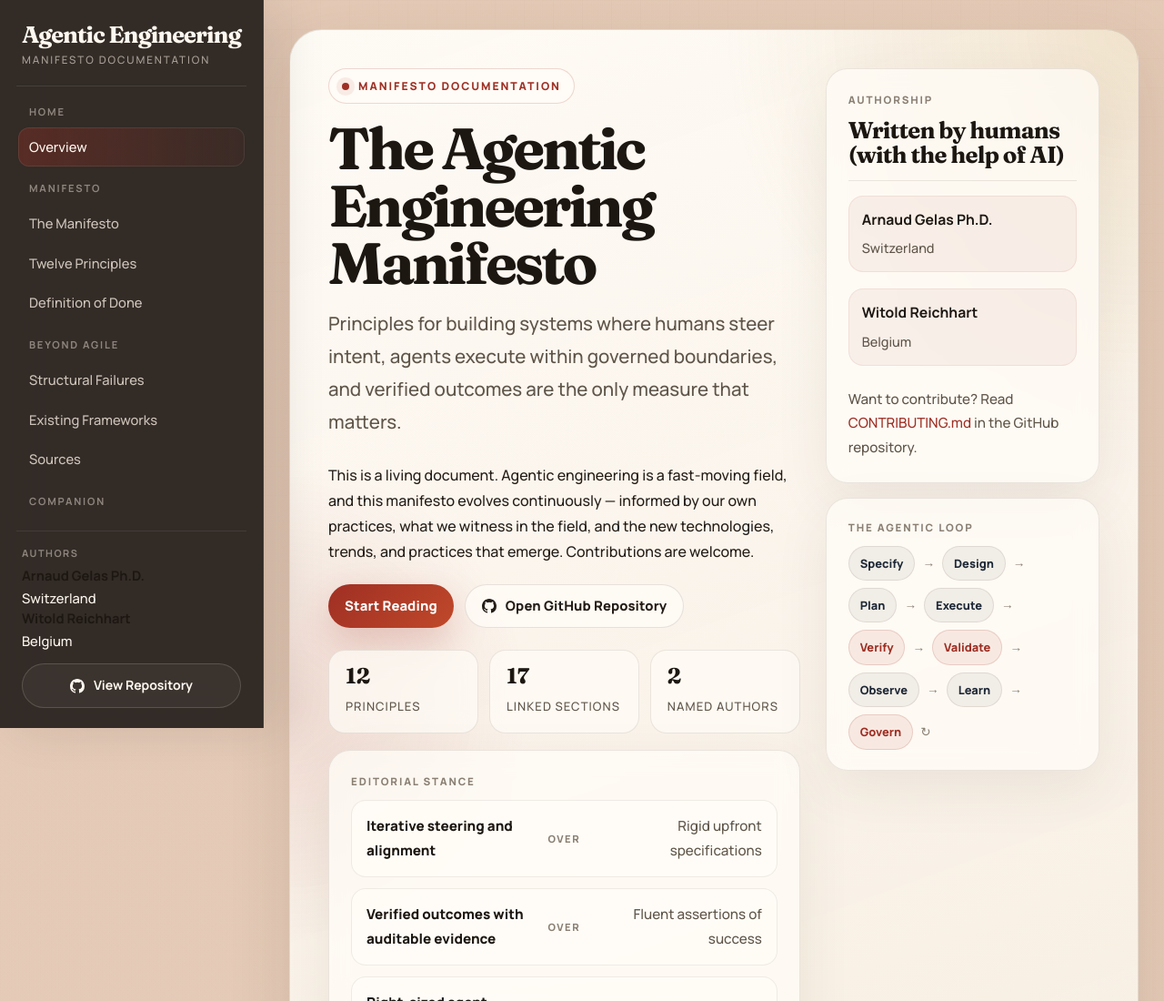
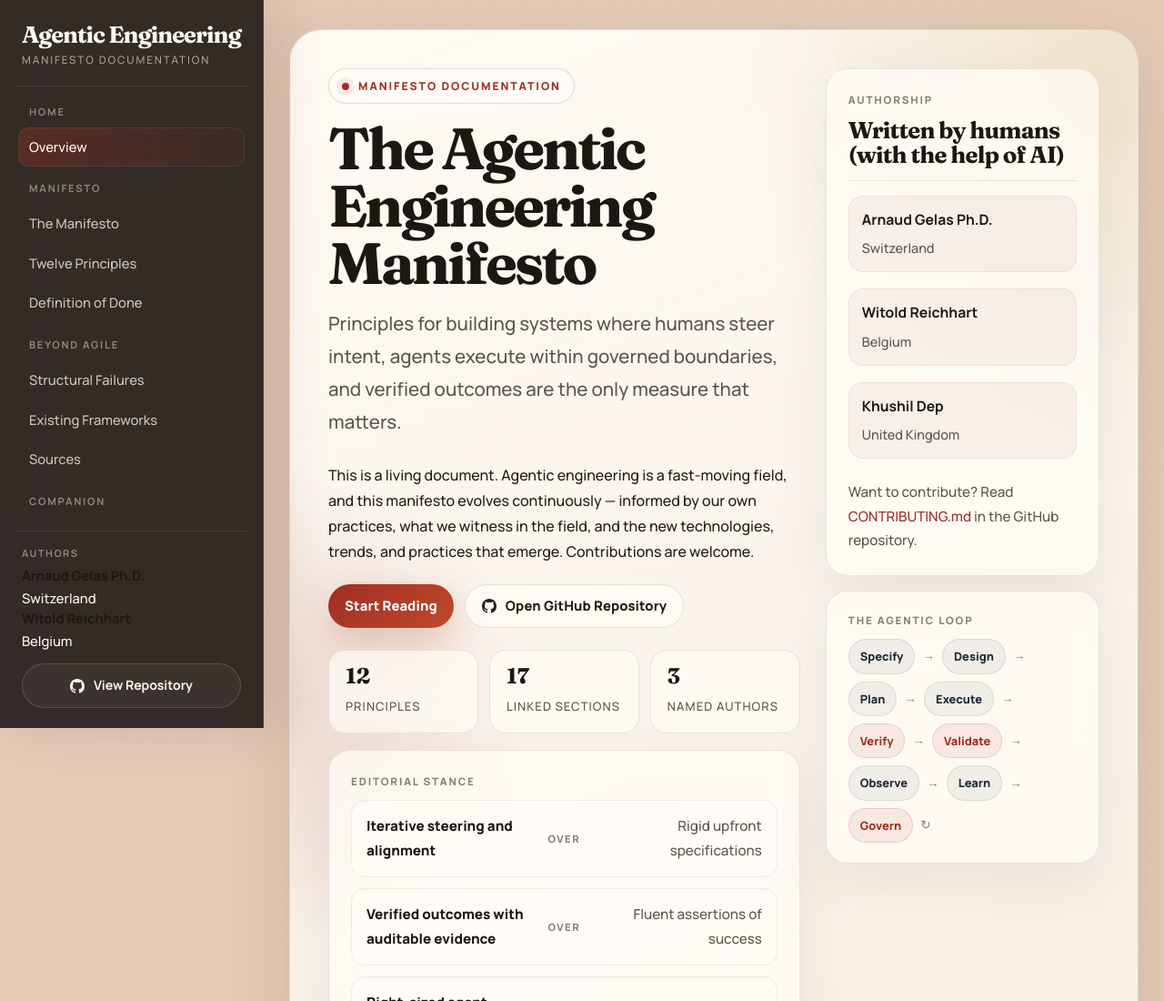
Before and after one commit to arnaudgelas/agentic-engineering-manifesto, a website: page index.html in a window 1280 px wide. Shown: the top 1100 px of the page at 91% size. Drawn offline with Linux system fonts and the light colour scheme.

Commit message:
Add Khushil Dep as Author

```diff
--- a/index.html
+++ b/index.html
@@ -44,7 +44,7 @@
     <path fill="currentColor" d="M8 0C3.58 0 0 3.58 0 8a8.01 8.01 0 0 0 5.47 7.59c.4.07.55-.17.55-.38 0-.19-.01-.82-.01-1.49-2.01.37-2.53-.49-2.69-.94-.09-.23-.48-.94-.82-1.13-.28-.15-.68-.52-.01-.53.63-.01 1.08.58 1.23.82.72 1.21 1.87.87 2.33.66.07-.52.28-.87.5-1.07-1.78-.2-3.64-.89-3.64-3.95 0-.87.31-1.59.82-2.15-.08-.2-.36-1.02.08-2.12 0 0 .67-.21 2.2.82a7.57 7.57 0 0 1 4 0c1.53-1.04 2.2-.82 2.2-.82.44 1.1.16 1.92.08 2.12.51.56.82 1.27.82 2.15 0 3.07-1.87 3.75-3.65 3.95.29.25.54.73.54 1.48 0 1.07-.01 1.93-.01 2.2 0 .21.15.46.55.38A8.01 8.01 0 0 0 16 8c0-4.42-3.58-8-8-8Z"></path>
   </svg><span>Open GitHub Repository</span></a>
         </div>
-        <div class="hero-facts"><div class="fact-card"><span class="fact-value">12</span><span class="fact-label">principles</span></div><div class="fact-card"><span class="fact-value">17</span><span class="fact-label">linked sections</span></div><div class="fact-card"><span class="fact-value">2</span><span class="fact-label">named authors</span></div></div>
+        <div class="hero-facts"><div class="fact-card"><span class="fact-value">12</span><span class="fact-label">principles</span></div><div class="fact-card"><span class="fact-value">17</span><span class="fact-label">linked sections</span></div><div class="fact-card"><span class="fact-value">3</span><span class="fact-label">named authors</span></div></div>
         <div class="values-panel">
           <p class="panel-kicker">Editorial Stance</p>
           <div class="values-grid"><div class="value-row">
@@ -79,7 +79,7 @@
     <p class="meta-kicker">Authorship</p>
     <h2 class="meta-title">Written by humans (with the help of AI)</h2>
     <ul class="author-list">
-      <li class="author-item"><strong>Arnaud Gelas Ph.D.</strong><span>Switzerland</span></li><li class="author-item"><strong>Witold Reichhart</strong><span>Belgium</span></li>
+      <li class="author-item"><strong>Arnaud Gelas Ph.D.</strong><span>Switzerland</span></li><li class="author-item"><strong>Witold Reichhart</strong><span>Belgium</span></li><li class="author-item"><strong>Khushil Dep</strong><span>United Kingdom</span></li>
     </ul>
     <p class="meta-copy">Want to contribute? Read <a href="https://github.com/arnaudgelas/agentic-engineering-manifesto/blob/main/CONTRIBUTING.md" target="_blank" rel="noreferrer">CONTRIBUTING.md</a> in the GitHub repository.</p>
   </aside>
```
